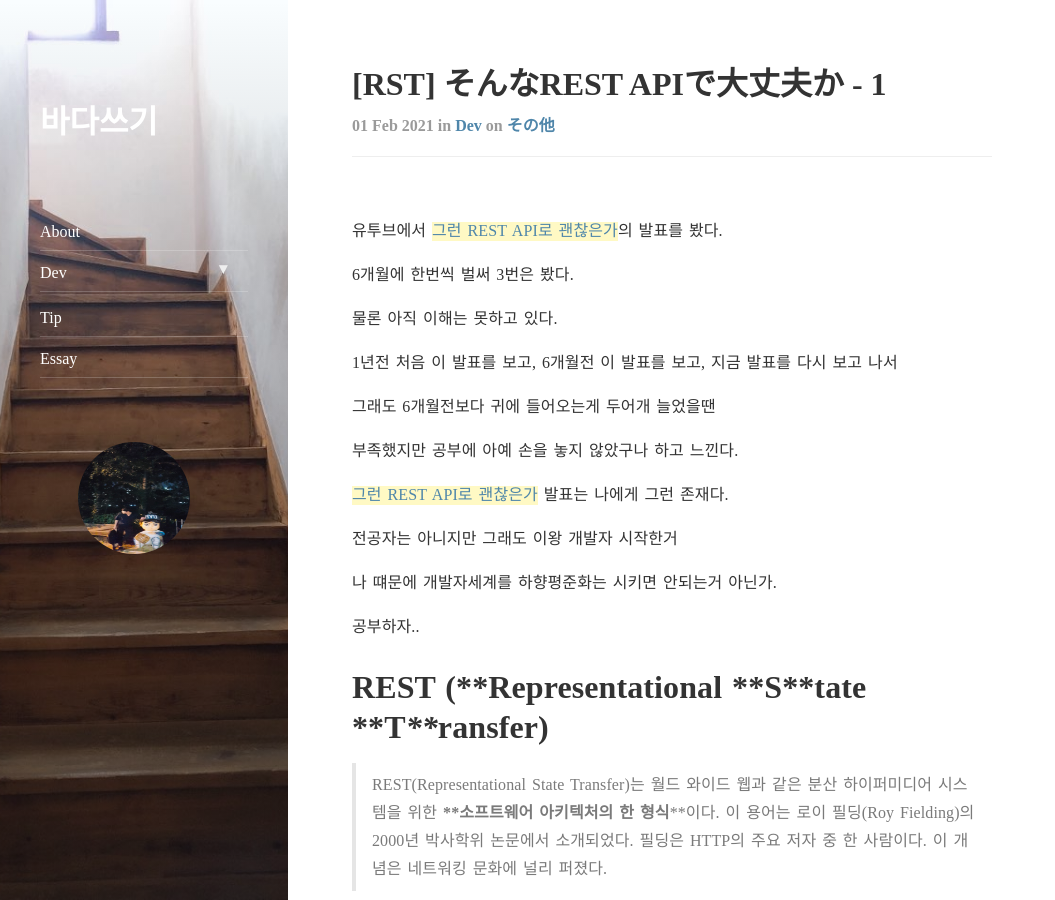
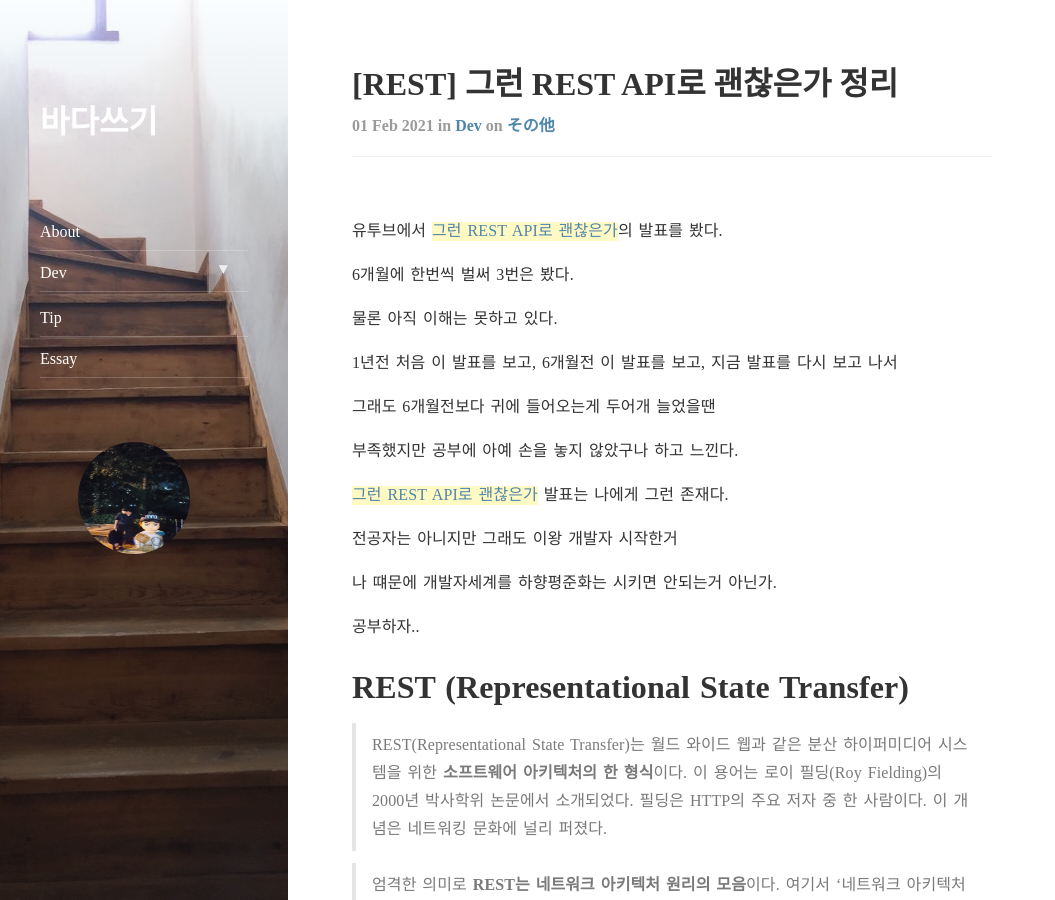
Before and after one commit to Chung10Kr/Chung10Kr.github.io, a Jekyll site: the page built from _posts/2021-02-01-そんなREST APIで大丈夫か.markdown, in a window 1280 px wide and 900 px high. Shown: the whole window, without its empty margins (0-1055 px from the left). Built offline with Jekyll 4.4.1, drawn with Linux system fonts in a browser that asks for light colours; nearby versions of some CDN libraries; comment, search, counter and statistics services are not loaded; some of the changed text lies outside the part shown.

Commit message:
no message

```diff
--- a/_posts/2021-02-01-そんなREST APIで大丈夫か.markdown
+++ b/_posts/2021-02-01-そんなREST APIで大丈夫か.markdown
@@ -1,6 +1,6 @@
 ---
 layout: post
-title:  "[RST] そんなREST APIで大丈夫か - 1"
+title:  "[REST] 그런 REST API로 괜찮은가 정리"
 subtitle:   "그런 REST API로 괜찮은가?"
 categories: dev
 tags: etc
@@ -38,12 +38,12 @@ tags: etc
 
 
 
-# REST (****Re****presentational ****S****tate ****T****ransfer)
+# REST (**Re**presentational **S**tate **T**ransfer)
 
 
->REST(Representational State Transfer)는 월드 와이드 웹과 같은 분산 하이퍼미디어 시스템을 위한 ****소프트웨어 아키텍처의 한 형식****이다. 이 용어는 로이 필딩(Roy Fielding)의 2000년 박사학위 논문에서 소개되었다. 필딩은 HTTP의 주요 저자 중 한 사람이다. 이 개념은 네트워킹 문화에 널리 퍼졌다.
+>REST(Representational State Transfer)는 월드 와이드 웹과 같은 분산 하이퍼미디어 시스템을 위한 **소프트웨어 아키텍처의 한 형식**이다. 이 용어는 로이 필딩(Roy Fielding)의 2000년 박사학위 논문에서 소개되었다. 필딩은 HTTP의 주요 저자 중 한 사람이다. 이 개념은 네트워킹 문화에 널리 퍼졌다.
 
->엄격한 의미로 ****REST는 네트워크 아키텍처 원리의 모음****이다. 여기서 '네트워크 아키텍처 원리'란 자원을 정의하고 자원에 대한 주소를 지정하는 방법 전반을 일컫는다. 간단한 의미로는, 웹 상의 자료를 HTTP위에서 SOAP이나 쿠키를 통한 세션 트랙킹 같은 별도의 전송 계층 없이 전송하기 위한 아주 간단한 인터페이스를 말한다. 이 두 가지의 의미는 겹치는 부분과 충돌되는 부분이 있다. 필딩의 REST 아키텍처 형식을 따르면 HTTP나 WWW이 아닌 아주 커다란 소프트웨어 시스템을 설계하는 것도 가능하다. 또한, 리모트 프로시저 콜 대신에 간단한 XML과 HTTP 인터페이스를 이용해 설계하는 것도 가능하다.
+>엄격한 의미로 **REST는 네트워크 아키텍처 원리의 모음**이다. 여기서 '네트워크 아키텍처 원리'란 자원을 정의하고 자원에 대한 주소를 지정하는 방법 전반을 일컫는다. 간단한 의미로는, 웹 상의 자료를 HTTP위에서 SOAP이나 쿠키를 통한 세션 트랙킹 같은 별도의 전송 계층 없이 전송하기 위한 아주 간단한 인터페이스를 말한다. 이 두 가지의 의미는 겹치는 부분과 충돌되는 부분이 있다. 필딩의 REST 아키텍처 형식을 따르면 HTTP나 WWW이 아닌 아주 커다란 소프트웨어 시스템을 설계하는 것도 가능하다. 또한, 리모트 프로시저 콜 대신에 간단한 XML과 HTTP 인터페이스를 이용해 설계하는 것도 가능하다.
 
 [참고 - 위키백과](https://ko.wikipedia.org/wiki/REST)
 
@@ -119,7 +119,7 @@ REST **제약조건**을 모두 지키지 않았기 때문에
 애플리케이션의 상태는 Hyperlink를 이용해 전이되어야 한다.
 
 
-## 왜 uniform interface? -> ****독립적인 진화****
+## 왜 uniform interface? -> **독립적인 진화**
 - 서버와 클라이언트가 각각 독립적으로 진화한다.
 - 서버의 기능이 변경되어도 클라이언트를 업데이트 할 필요가 없다.
 - REST를 만들게 된 계기 : "How do I improve HTTP without breaking the WEB"
```
